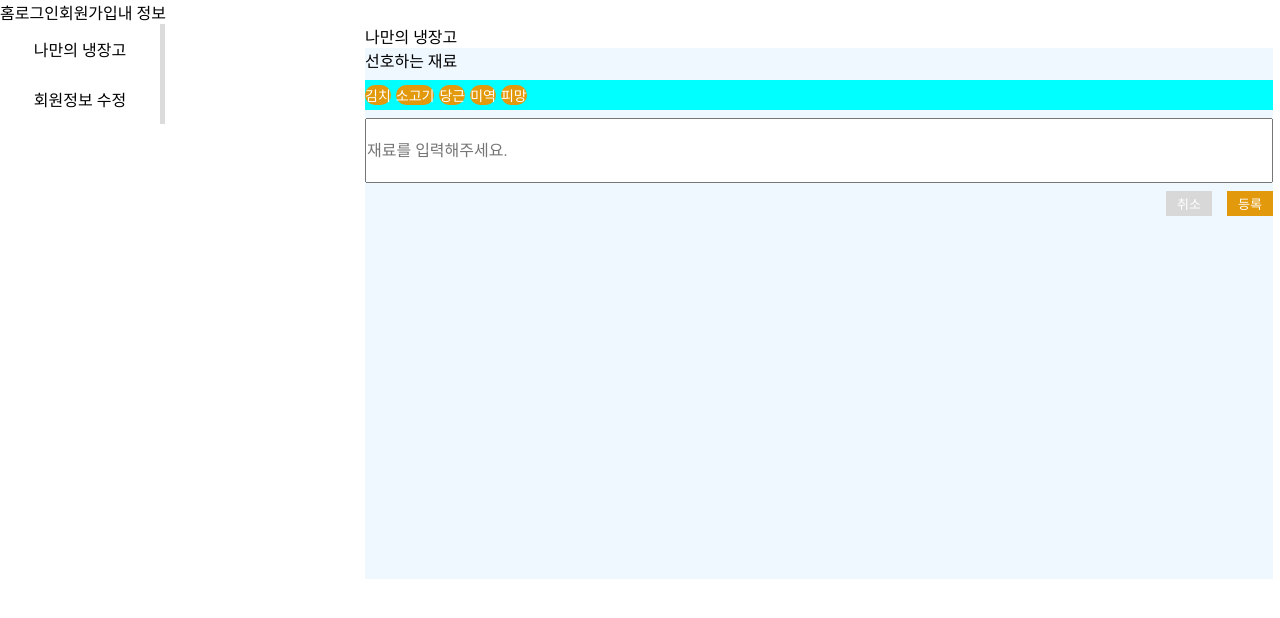
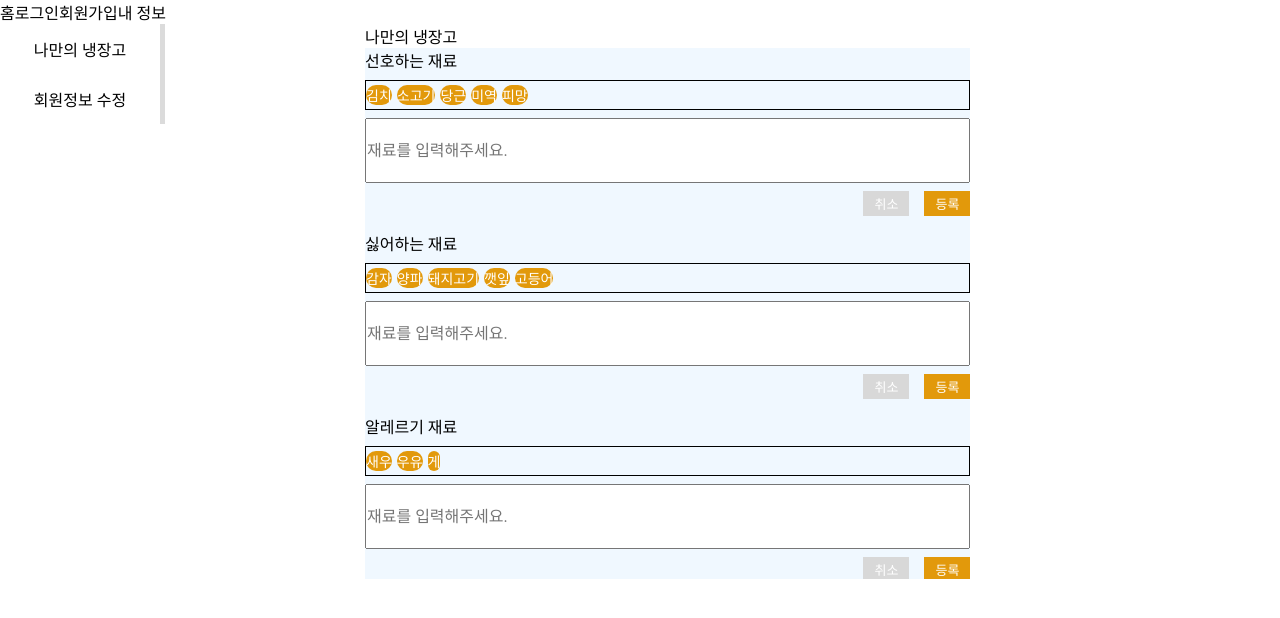
Before and after one commit to pnr98/seb45_main_033, a React (Create React App) app in the folder client/: page /my-page in a window 1280 px wide. Shown: the top 618 px of the page. Built offline with nearby package versions, Linux system fonts and the light colour scheme; no server answers.

Commit message:
feat:_마이페이지_냉장고_추가

```diff
--- a/client/src/pages/MyPage/MyFrige.Styled.js
+++ b/client/src/pages/MyPage/MyFrige.Styled.js
@@ -1,9 +1,12 @@
 import { styled } from 'styled-components';
 
 export const IngredientContainer = styled.div`
-width: 908px;
+width: 47.3vw;
 height: 531px;
 background-color: aliceblue;
+display: flex;
+flex-direction: column;
+gap: 15px;
 `
 export const LikeContainer = styled.section`
 display: flex;
@@ -11,16 +14,20 @@ flex-direction: column;
 gap: 8px;
 `
 export const LikeTagBox = styled.div`
-width: 908px;
+width: 47.3vw;
 height: 30px;
-background-color: aqua;
 display: flex;
 gap: 5px;
 align-items: center;
+border: 1px solid black;
 `
 
 export const LikeInput = styled.input`
 height: 65px;
+`
+export const BtnLineContainer = styled.div`
+display: flex;
+justify-content: space-between;
 `
 
 export const ButtonContainer = styled.div`
@@ -44,3 +51,31 @@ align-items: center;
 export const WriteBtn = styled(CancelBtn)`
 background-color: #E2990B;
 `
+
+export const ErrText = styled.span`
+font-size: 0.8em;
+color: red;
+`
+export const DisLikeContainer=styled(LikeContainer)`
+
+`
+
+export const DisLikeTagBox = styled(LikeTagBox)`
+
+`
+
+export const DisLikeInput = styled(LikeInput)`
+
+`
+
+export const AllergyContainer = styled(LikeContainer)`
+
+`
+
+export const AllergyTagBox = styled(LikeTagBox)`
+
+`
+
+export const AllergyInput = styled(LikeInput)`
+
+`
--- a/client/src/pages/MyPage/MyFrige.js
+++ b/client/src/pages/MyPage/MyFrige.js
@@ -1,5 +1,6 @@
 import { useEffect, useState } from "react"
-import { IngredientContainer, LikeTagBox , LikeContainer,LikeInput , ButtonContainer, CancelBtn, WriteBtn} from "./MyFrige.Styled"
+import { IngredientContainer, LikeTagBox , LikeContainer,LikeInput , ButtonContainer,
+     CancelBtn, WriteBtn, DisLikeContainer, DisLikeTagBox,DisLikeInput, AllergyContainer, AllergyTagBox, AllergyInput, BtnLineContainer, ErrText} from "./MyFrige.Styled"
 import { TagBox } from "../../components/Recipe/Recipe.styled"
 import axios from "axios"
 const dummyData = {
@@ -10,8 +11,13 @@ const dummyData = {
 const MyFrige = () => {
     const [like,setLike] = useState([])
     const [addLike,setAddLike] = useState('')
+    const [likeErr,setLikeErr] = useState('')
     const [disLike,setDisLike] = useState([])
+    const [addDisLike,setAddDisLike] = useState('')
+    const [disLikeErr,setDisLikeErr] = useState('')
     const [allergy,setAllergy] = useState([])
+    const [addAllergy,setAddAllergy] = useState('')
+    const [allergyErr,setAllergyErr] = useState('')
 
     useEffect(()=>{
         const header = {
@@ -30,8 +36,62 @@ const MyFrige = () => {
         })
     },[])
 
-    const addLikeHandle = (e) =>{
-        setAddLike(e.target.value)
+    const addHandle = (type,e) =>{
+        type === 'like' && setAddLike(e.target.value)
+        type === 'dislike' && setAddDisLike(e.target.value)
+        type === 'allergy' && setAddAllergy(e.target.value)
+    }
+    const clearText = (type) =>{
+        if(type === 'like'){
+            setAddLike('')
+            setLikeErr('')
+        }
+        if(type === 'dislike'){
+            setAddDisLike('')
+            setDisLikeErr('')
+        }
+        if(type === 'allergy'){
+            setAddAllergy('')
+            setAllergyErr('')
+        }
+    }
+    const pushText = (type) =>{
+        if(type === 'like' && !like.includes(addLike) && addLike.length <=5 && addLike.length){
+            setLike([...like,addLike])
+            setAddLike('')
+            setLikeErr('')
+        }else if(like.includes(addLike)){
+            setLikeErr('이미 등록된 재료는 등록할 수 없습니다.')
+        }else if(addLike.length >5){
+            setLikeErr('5글자 이하의 재료만 등록할 수 있습니다.')
+        }else if(type === 'like' && addLike.length===0){
+            setLikeErr('공백은 등록할 수 없습니다.')
+        }
+
+        if(type === 'dislike' && !disLike.includes(addDisLike) && addDisLike.length <=5 && addDisLike.length){
+            setDisLike([...disLike,addDisLike])
+            setAddDisLike('')
+            setDisLikeErr('')
+        }else if(disLike.includes(addDisLike)){
+            setDisLikeErr('이미 등록된 재료는 등록할 수 없습니다.')
+        }else if(type === 'dislike' && addDisLike.length >5){
+            setDisLikeErr('5글자 이하의 재료만 등록할 수 있습니다.')
+        }else if(type === 'dislike' && !addDisLike.length){
+            setDisLikeErr('공백은 등록할 수 없습니다.')
+        }
+
+        if(type === 'allergy' && !allergy.includes(addAllergy) && addAllergy.length <=5 && addAllergy.length){
+            setAllergy([...allergy,addAllergy])
+            setAddAllergy('')
+            setAllergyErr('')
+        }else if(allergy.includes(addAllergy)){
+            setAllergyErr('이미 등록된 재료는 등록할 수 없습니다.')
+        }else if(type === 'allergy' && addAllergy.length >5){
+            setAllergyErr('5글자 이하의 재료만 등록할 수 있습니다.')
+        }else if(type === 'allergy' && !addAllergy.length){
+            setAllergyErr('공백은 등록할 수 없습니다.')
+        }
+
     }
     return <div>
         <h1>나만의 냉장고</h1>
@@ -41,12 +101,43 @@ const MyFrige = () => {
         <LikeTagBox>
             {like && like.map((el,index)=>{return <TagBox key={index}>{el}</TagBox>})}
         </LikeTagBox>
-        <LikeInput value={addLike} onChange={(e)=> addLikeHandle(e)} placeholder="재료를 입력해주세요."/>
+        <LikeInput value={addLike} onChange={(e)=> addHandle('like',e)} placeholder="재료를 입력해주세요."/>
+        <BtnLineContainer>
+            {likeErr ? <ErrText>{likeErr}</ErrText>: <span>{' '}</span>}
         <ButtonContainer>
-        <CancelBtn>취소</CancelBtn>
-        <WriteBtn>등록</WriteBtn>
+        <CancelBtn onClick={()=>clearText('like')}>취소</CancelBtn>
+        <WriteBtn onClick={()=>pushText('like')}>등록</WriteBtn>
         </ButtonContainer>
+        </BtnLineContainer>
         </LikeContainer>
+        <DisLikeContainer>
+        <div>싫어하는 재료</div>
+        <DisLikeTagBox>
+        {disLike && disLike.map((el,index)=>{return <TagBox key={index}>{el}</TagBox>})}
+        </DisLikeTagBox>
+        <DisLikeInput value={addDisLike} onChange={(e)=> addHandle('dislike',e)} placeholder="재료를 입력해주세요."/>
+        <BtnLineContainer>
+        {disLikeErr ? <ErrText>{disLikeErr}</ErrText> : <span>{' '}</span>}
+        <ButtonContainer>
+        <CancelBtn onClick={()=>clearText('dislike')}>취소</CancelBtn>
+        <WriteBtn onClick={()=>pushText('dislike')}>등록</WriteBtn>
+        </ButtonContainer>
+        </BtnLineContainer>
+        </DisLikeContainer>
+        <AllergyContainer>
+        <div>알레르기 재료</div>
+        <AllergyTagBox>
+            {allergy && allergy.map((el,index)=>{return <TagBox key={index}>{el}</TagBox>})}
+        </AllergyTagBox>
+        <AllergyInput value={addAllergy} onChange={(e)=>addHandle('allergy',e)} placeholder="재료를 입력해주세요." />
+        <BtnLineContainer>
+        {allergyErr ? <ErrText>{allergyErr}</ErrText> : <span>{' '}</span>}
+        <ButtonContainer>
+        <CancelBtn onClick={()=>clearText('allergy')}>취소</CancelBtn>
+        <WriteBtn onClick={()=>pushText('allergy')}>등록</WriteBtn>
+        </ButtonContainer>
+        </BtnLineContainer>
+        </AllergyContainer>
     </IngredientContainer>
     </div>
 }
--- a/client/src/pages/MyPage/MyPage.Styled.js
+++ b/client/src/pages/MyPage/MyPage.Styled.js
@@ -1,6 +1,7 @@
 import { styled } from 'styled-components';
 
 export const MypageContainer=styled.section`
+overflow: auto;
 display: flex;
 gap: 25vh;
 `
--- a/client/src/pages/SignUp/SignUp.js
+++ b/client/src/pages/SignUp/SignUp.js
@@ -72,16 +72,48 @@ const SignUp = () => {
     setNameText('');
     if (name.length >= 2 && name.length <= 12) {
       setNameErr(false);
-      setSuccecsName(!succecsName); // 이미 해당 이름이 존재하는지 요청을 보낸뒤 받아와야함
-      setDupicateName(!duplicateName); // 여기 바뀌어야 함
-    } else {
-      setNameErr(true);
+      const data = {
+        userName: name
+      }
+      axios.get(`/auth/checkname`,data).then((res)=>{
+        if(res.status===200){
+          setSuccecsName(true);
+          setDupicateName(false);
+          setNameText('사용가능한 유저네임 입니다.')
+        }
+      }).catch(((res)=>{
+        if(res.status===409){
+          setSuccecsName(false)
+          setDupicateName(true)
+          setNameErr(true)
+          setNameText('이미 존재하는 유저네임 입니다.')
+        }else{
+          setSuccecsName(false)
+          setDupicateName(true)
+          setNameErr(true)
+          setNameText('이미 존재하는 유저네임 입니다.')
+        }
+      }))
     }
   };
   const duplicateEmailHandle = () => {
     if (succecsEmail) {
-      setEmailText('이미 사용중인 이메일입니다.');
-      setDuplacteEmail(!duplicateEmail); // 여기 바뀌어야 함
+      const data = {
+        email:email
+      }
+      axios.get(`/auth/checkemail`,data).then((res)=>{
+        if(res.status === 200){
+          setDuplacteEmail(true)
+          setEmailText('사용가능한 이메일 입니다.')
+          setEmailErr(false)
+        }
+      }).catch((res)=>{
+        if(res.status===409){
+          setDuplacteEmail(false)
+          setEmailText('이미 사용중인 이메일입니다.')
+          setEmailErr(true)
+        }
+      })
     }
   };
   const samePwHandle = () => {
@@ -96,7 +128,7 @@ const SignUp = () => {
   const submitHandle = () => {
     console.log(name, email, pw, verifyPw);
     console.log(succecsName, duplicateEmail, succecsPw, succecsSamePw);
-    if (succecsName && !duplicateEmail && succecsPw && succecsSamePw) {
+    if (succecsName && duplicateEmail && succecsPw && succecsSamePw) {
       const data = {
         username:name,
         email:email,
@@ -119,15 +151,14 @@ const SignUp = () => {
             <InputStyle
               value={name}
               onChange={(e) => onChange('name', e)}
-              placeholder="닉네임을 입력하세요"
+              placeholder="유저네임을 입력하세요"
             />
             <button onClick={duplicateNameHandle}>중복 확인</button>
 
             </InputContainer>
             {nameErr && (
-              <ErrText>닉네임은 2글자이상 12글자 이하여야 합니다.</ErrText>
+              <ErrText>{nameText}</ErrText>
             )}
-            {duplicateName && <ErrText>이미 존재하는 닉네임 입니다.</ErrText>}
             {!nameErr && !duplicateName && (
               <SuccecsText>{nameText}</SuccecsText>
             )}
@@ -142,8 +173,7 @@ const SignUp = () => {
             <button onClick={duplicateEmailHandle}>중복 확인</button>
             </InputContainer>
             {emailErr && <ErrText>{emailText}</ErrText>}
-            {duplicateEmail && <ErrText>{emailText}</ErrText>}
-            {!emailErr && !duplicateEmail && (
+            {!emailErr && duplicateEmail && (
               <SuccecsText>{emailText}</SuccecsText>
             )}
           </div>
```
